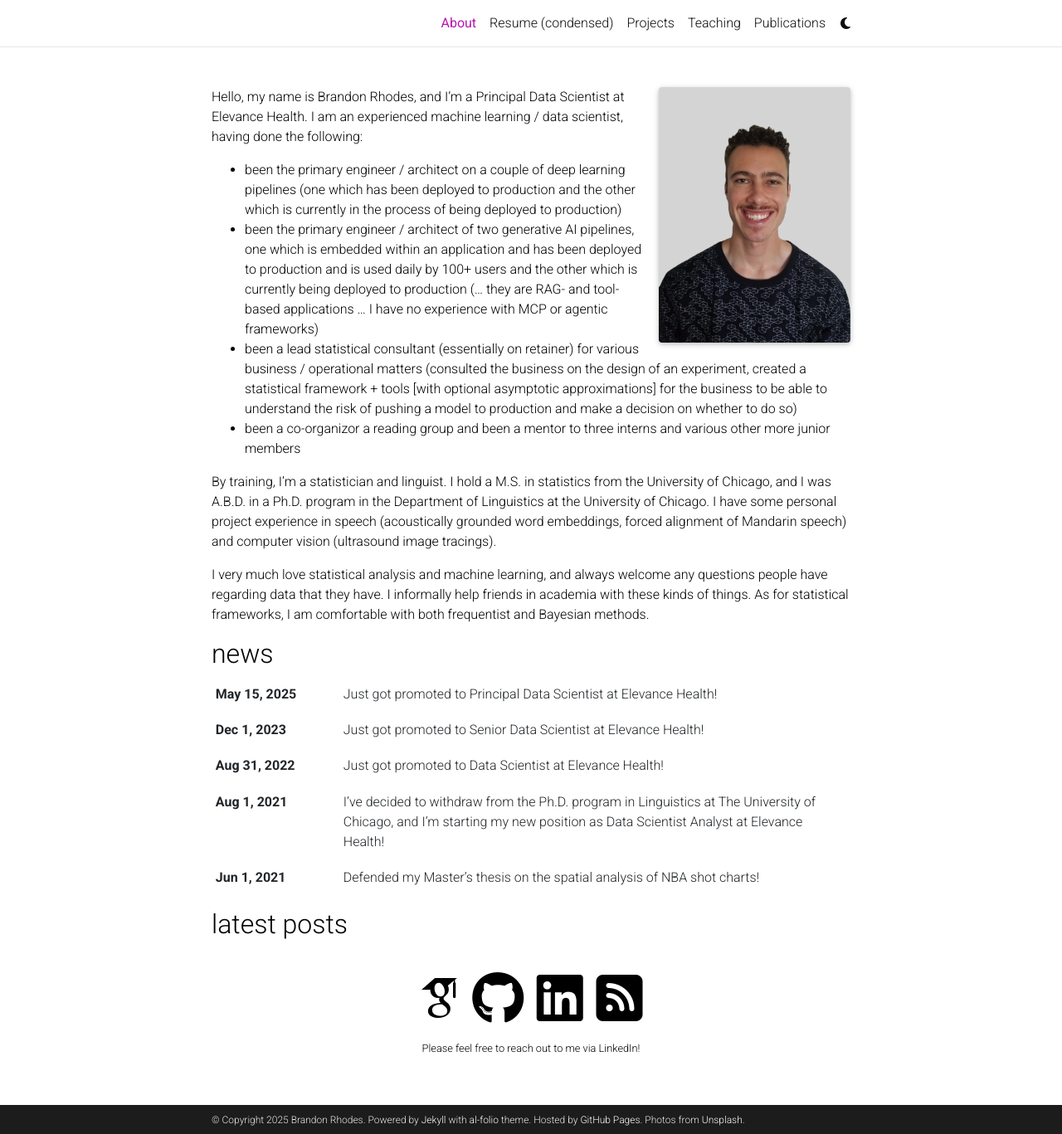
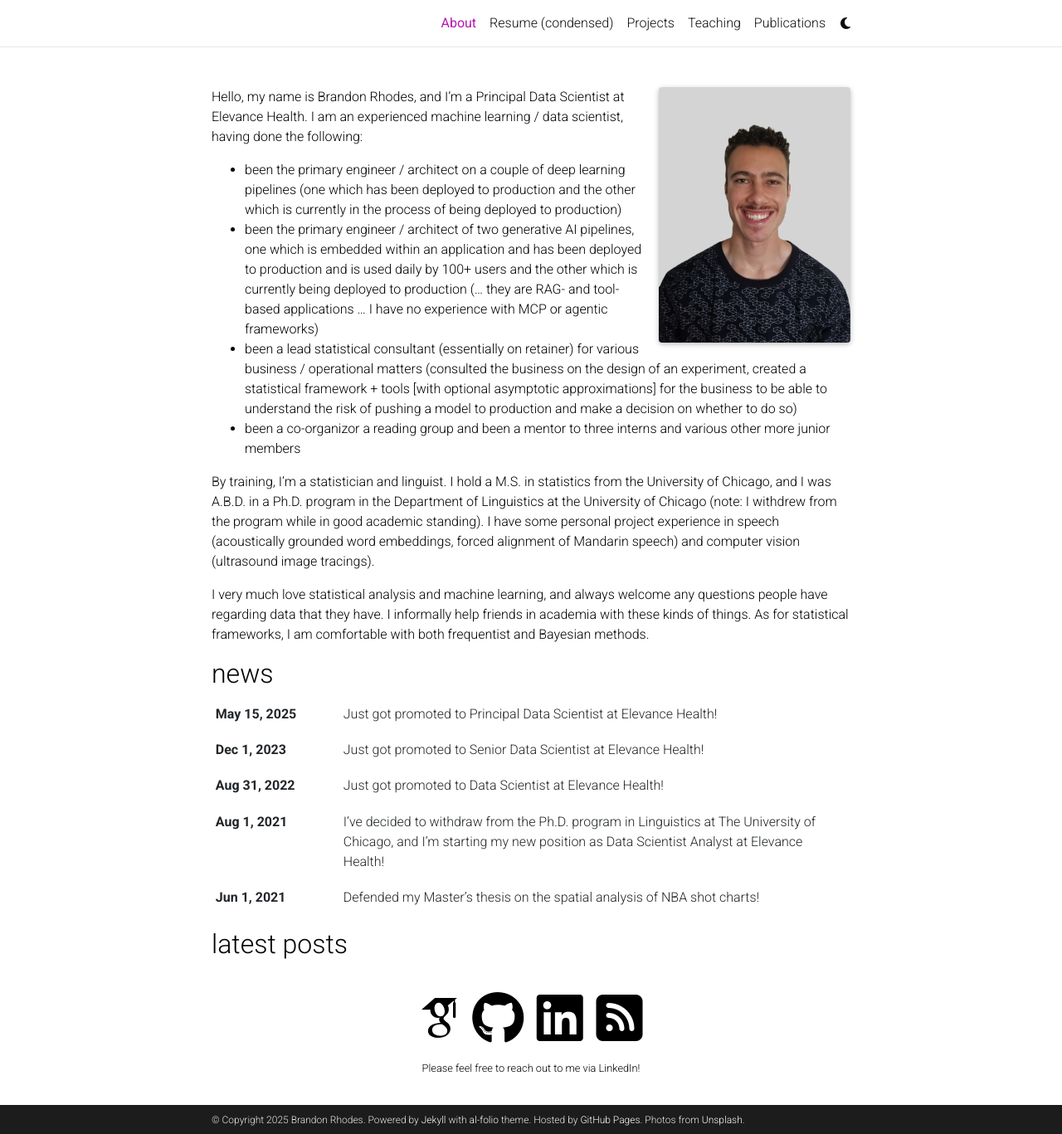
Before and after one commit to brhod/brhod.github.io, a Jekyll site: the page built from _pages/about.md, in a window 1280 px wide and 1367 px high. Shown: the whole window at 83% size. Built offline with Jekyll 4.4.1, drawn with Linux system fonts in a browser that asks for light colours; full-size pictures stand in for the smaller copies a plugin makes; some web fonts are replaced; comment, search, counter and statistics services are not loaded; a style sheet for code colours, icons or effects is not loaded.

Commit message:
minor edit to about me

```diff
--- a/_pages/about.md
+++ b/_pages/about.md
@@ -23,7 +23,7 @@
 - been a co-organizor a reading group and been a mentor to three interns and various other more junior members
 
 
-By training, I'm a statistician and linguist. I hold a M.S. in statistics from the University of Chicago, and I was A.B.D. in a Ph.D. program in the Department of Linguistics at the University of Chicago. I have some personal project experience in speech (acoustically grounded word embeddings, forced alignment of Mandarin speech) and computer vision (ultrasound image tracings).
+By training, I'm a statistician and linguist. I hold a M.S. in statistics from the University of Chicago, and I was A.B.D. in a Ph.D. program in the Department of Linguistics at the University of Chicago (note: I withdrew from the program while in good academic standing). I have some personal project experience in speech (acoustically grounded word embeddings, forced alignment of Mandarin speech) and computer vision (ultrasound image tracings).
 
 
 I very much love statistical analysis and machine learning, and always welcome any questions people have regarding data that they have. I informally help friends in academia with these kinds of things. As for statistical frameworks, I am comfortable with both frequentist and Bayesian methods.
```
